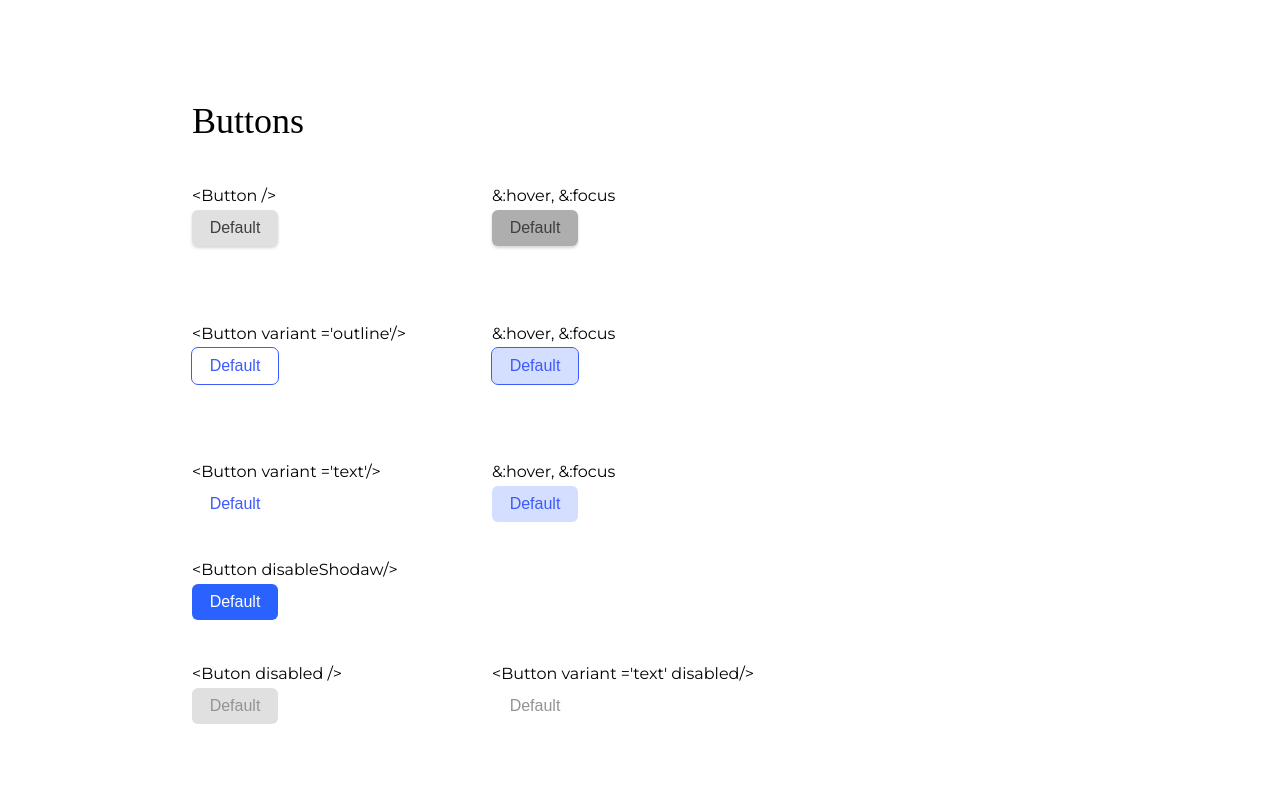
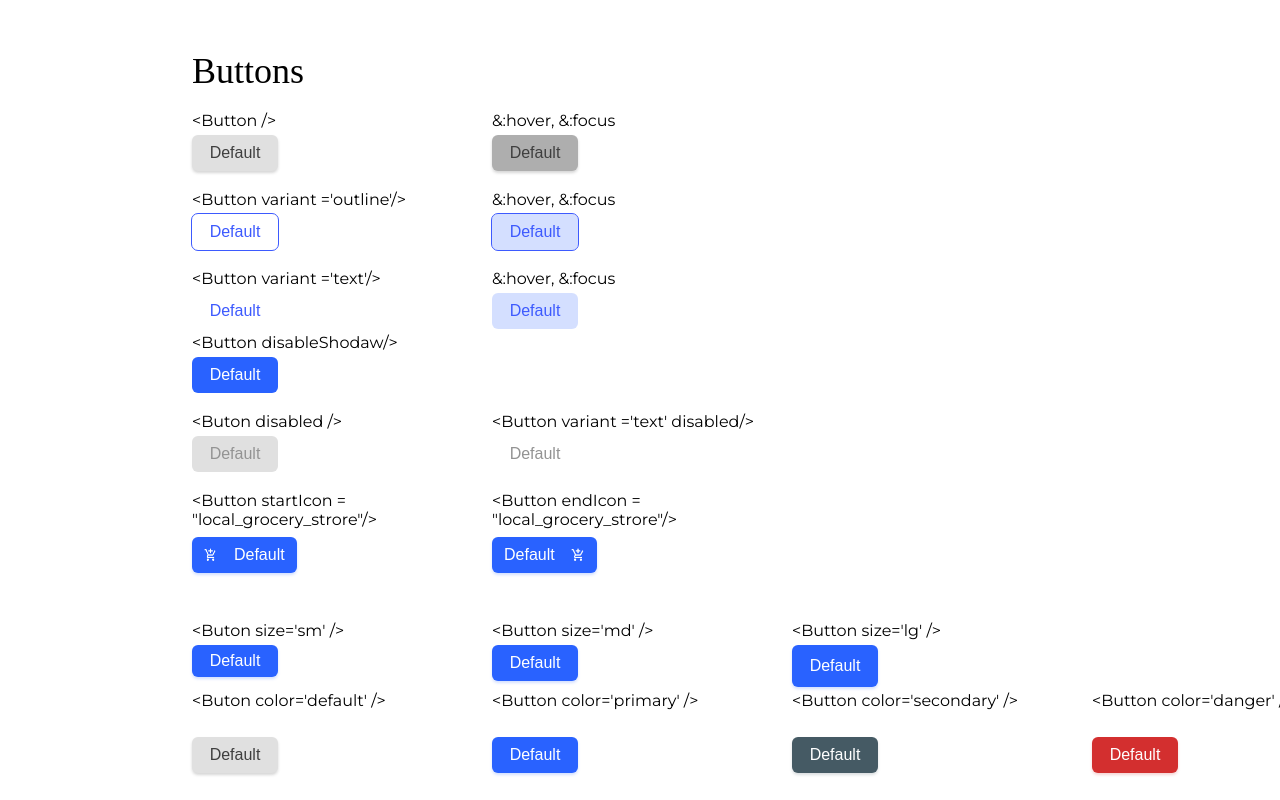
Before and after one commit to DarioPrazeres/button-component, a React (Create React App) app: page / in a window 1280 px wide. Shown: the top 800 px of the page. Built offline with nearby package versions, Linux system fonts and the light colour scheme; a web font is replaced by a local one.

Commit message:
update test

```diff
--- a/src/App.css
+++ b/src/App.css
@@ -9,7 +9,7 @@
   font-family: 'Montserrat';
 }
 .body-project{
-  margin-top: 100px;
+  margin-top: 50px;
   width: 70%;
   align-self: center;
 }
@@ -162,17 +162,21 @@ button:disabled{
 .section-btn-size{
   display: grid;
   grid-template-columns: repeat(3, 300px);
-  grid-template-rows: auto 70px;
 }
 .btn-default{
-  margin-top: 40px;
+  margin-top: 15px;
   display: grid;
-  grid-template-columns: repeat(2,300px);
-  grid-template-rows: auto 70px;
+  grid-template-columns: repeat(2, 300px);
+}
+.btn-default-icon{
+  margin-top: 15px;
+  display: grid;
+  grid-template-columns: repeat(2, 300px);
+  grid-template-rows: 50px 80px;
 }
 /*-----------Fotter Style ----------------*/
 footer {
-  margin-top: 50px;
+  margin-top: 28px;
 }
 footer p {
   text-align: center;
--- a/src/App.js
+++ b/src/App.js
@@ -49,7 +49,7 @@ class App extends Component {
             <div><Button text='Default' className='btn btn-text' disabled='disabled'/>
             </div>
           </div>
-          <div className='btn-default'>
+          <div className='btn-default-icon'>
             <p>{`<Button startIcon = "local_grocery_strore"/>`}</p>
             <p>{`<Button endIcon = "local_grocery_strore"/>`}</p>
             <div><Button startIcon={shop} text='Default' className='btn btn-primary'/>
```
